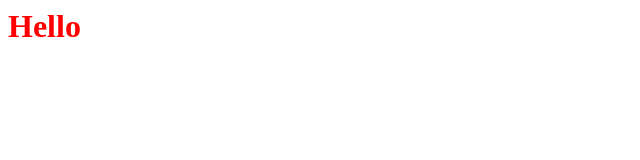
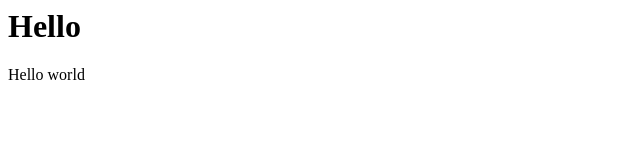
Before and after one commit to Kamila2908/learning-git, a plain HTML site: page index.html in a window 1280 px wide. Shown: the whole page, without its empty margins (0-640 px from the left). Drawn offline with Linux system fonts and the light colour scheme.

Commit message:
Change color

```diff
--- a/css/style.css
+++ b/css/style.css
@@ -1,2 +1,2 @@
 h1 {
-color: red;}
+color: black;}
--- a/index.html
+++ b/index.html
@@ -2,9 +2,10 @@
 <html>
 <head>
 <title>Hello world</title>
-<link rel="stylesheet" href="css/style.css"
+<link rel="stylesheet" href="css/style.css">
 </head>
 <body>
 <h1>Hello</h1>
+<p>Hello world</p>
 </body>
 </html>
```
